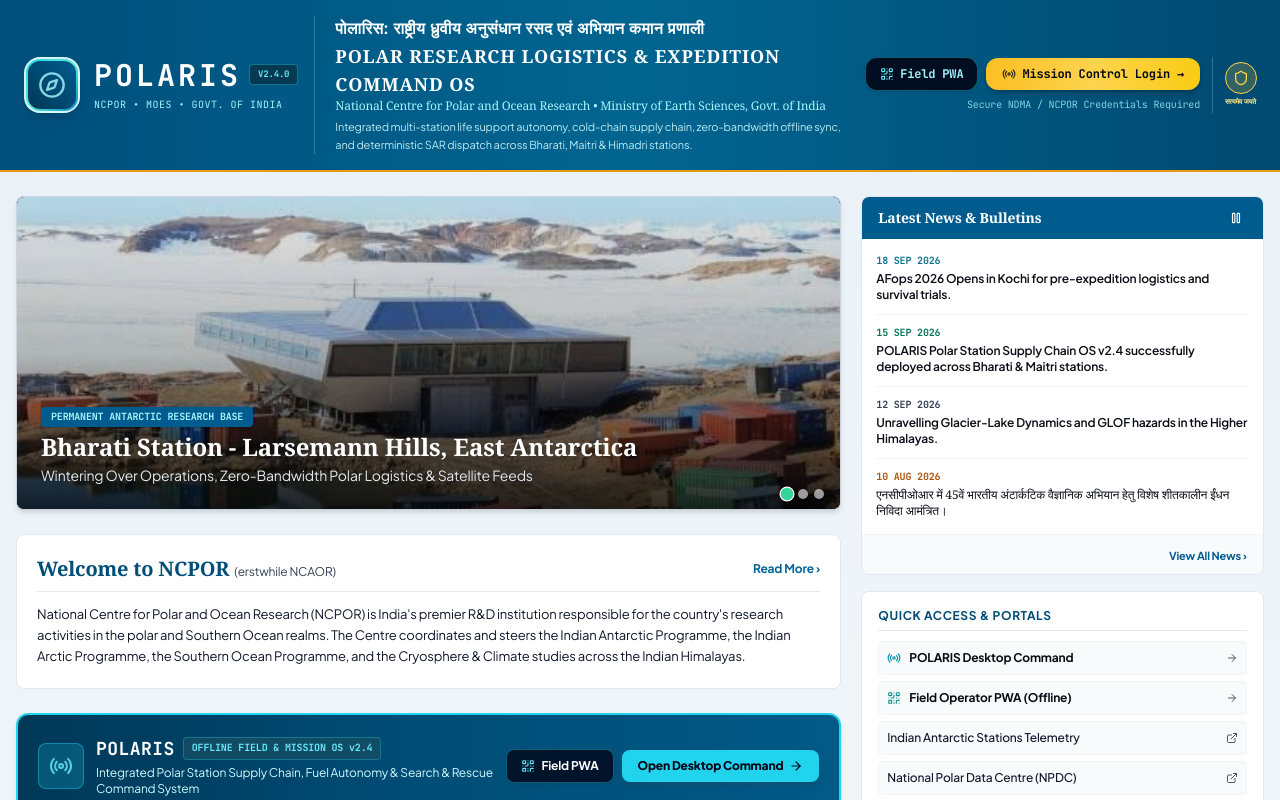
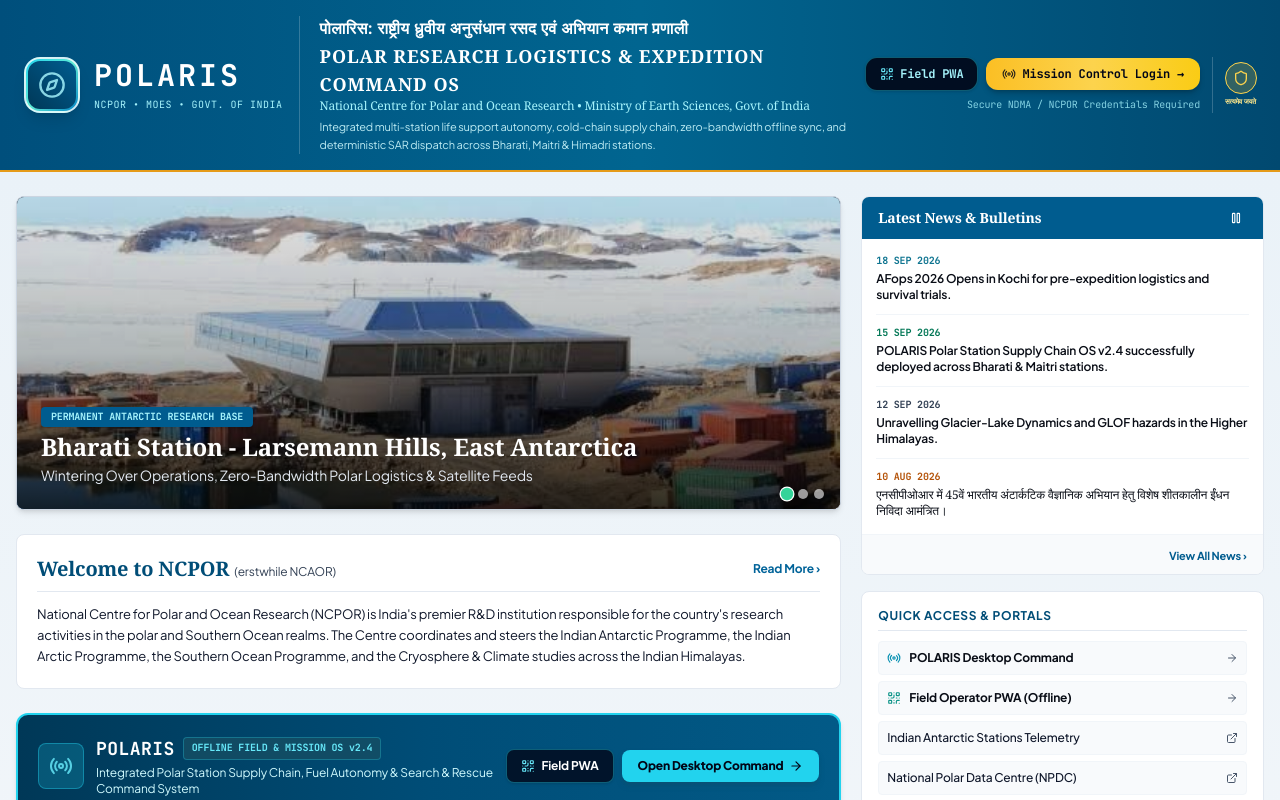
Before and after one commit to Himarghya/SIH26062, a React (Vite) app in the folder client/: page / in a window 1280 px wide. Shown: the top 800 px of the page. Built offline with nearby package versions, Linux system fonts and the light colour scheme.

Commit message:
feat(landing): remove v2.4.0 version badge from POLARIS header logo

```diff
--- a/client/src/pages/LandingPage.tsx
+++ b/client/src/pages/LandingPage.tsx
@@ -75,14 +75,9 @@
               </div>
             </div>
             <div>
-              <div className="flex items-center space-x-2">
-                <span className="font-black text-2xl sm:text-3xl tracking-widest text-white block font-mono leading-none">
-                  POLARIS
-                </span>
-                <span className="text-[9px] text-cyan-300 font-mono uppercase bg-cyan-950/80 px-2 py-0.5 rounded border border-cyan-400/40 font-bold">
-                  v2.4.0
-                </span>
-              </div>
+              <span className="font-black text-2xl sm:text-3xl tracking-widest text-white block font-mono leading-none">
+                POLARIS
+              </span>
               <span className="text-[10px] text-cyan-200 tracking-wider uppercase font-mono block mt-1">
                 NCPOR &bull; MOES &bull; GOVT. OF INDIA
               </span>
```
